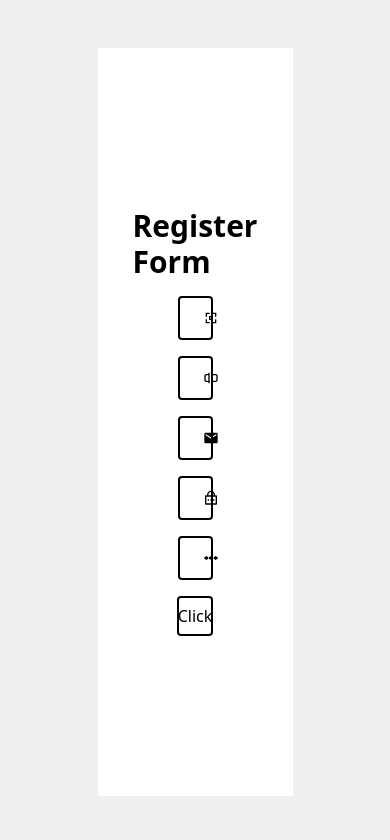
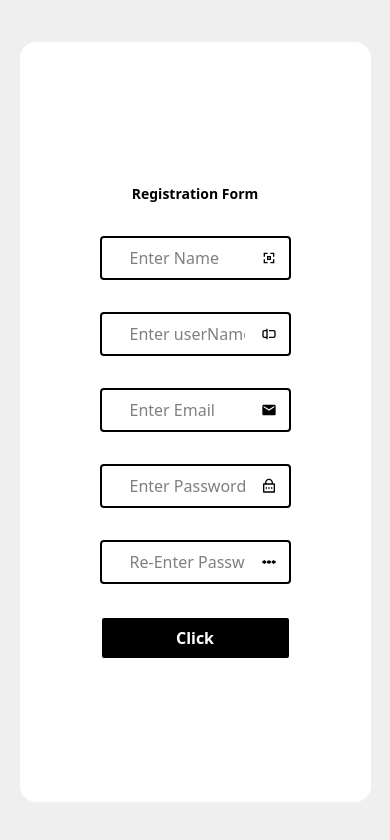
Before and after one commit to gundlamanjula/billFrontend, a React (Vite) app: page / in a window 390 px wide. Shown: the top 840 px of the page. Built offline with nearby package versions, Linux system fonts and the light colour scheme.

Commit message:
Builded Responsive ui

```diff
--- a/src/Components/user/Register.jsx
+++ b/src/Components/user/Register.jsx
@@ -1,38 +1,52 @@
-import React from 'react'
+import React, { useState } from 'react'
 import { CgNametag } from "react-icons/cg";
 import { MdEmail } from "react-icons/md";
 import { CgRename } from "react-icons/cg";
 import { TbPassword } from "react-icons/tb";
 import { RiLockPasswordLine } from "react-icons/ri";
 const Register = () => {
+  let [FormData,setFormData]=useState({
+    name:"",
+    userName:"",
+    email:"",
+    password:""
+  })
+  let handleChange=(e)=>{
+  let {name,value}=e.target
+  setFormData((preVal)=>({...preVal,[name]:value}))
+  }
+  let handleSubmit=(e)=>{
+    e.preventDefault()
+    console.log(FormData)
+  }
   return (
-    <div className='bg-[#efefef] size-full flex justify-center items-center '>
-      <form action=" " className='w-1/2 bg-white flex justify-center items-center flex-col gap-4 px-[80px] py-40'>
-        <div className='font-bold text-3xl w-full flex justify-center items-center'>
-          <h1>Register Form</h1>
+    <div className='bg-[#efefef] size-full flex justify-center items-center'>
+      <form action=" " className='w-1/2 h-[90%] bg-white flex justify-center items-center flex-col gap-8 px-[80px] py-40 rounded-2xl max-sm:w-[90%]'onSubmit={handleSubmit}>
+        <div className='font-bold text-sm w-full flex justify-center items-center'>
+          <h1>Registration Form</h1>
           </div>
         <div className='border-2 w-full flex justify-center items-center px-3 rounded-sm'>
-       <input type="text" name="name" placeholder='Enter Name' className='w-full outline-none px-4 h-10'/>
+       <input type="text" name="name" placeholder='Enter Name' className='w-full outline-none px-4 h-10' onChange={handleChange}/>
        <span><CgNametag /></span>
        </div>
        <div className='border-2 w-full flex justify-center items-center px-3 rounded-sm'>
-       <input type="text" name="username" placeholder='Enter userName' className='w-full outline-none px-4 h-10'/>
+       <input type="text" name="userName" placeholder='Enter userName' className='w-full outline-none px-4 h-10' onChange={handleChange}/>
        <span><CgRename /></span>
        </div>
        <div className='border-2 w-full flex justify-center items-center px-3 rounded-sm'>
-       <input type="email" name="email" placeholder='Enter Email' className='w-full outline-none px-4 h-10'/>
+       <input type="email" name="email" placeholder='Enter Email' className='w-full outline-none px-4 h-10' onChange={handleChange}/>
        <span><MdEmail /></span>
        </div>
        <div className='border-2 w-full flex justify-center  items-center px-3 rounded-sm'>
-       <input type="password" name="password" placeholder='Enter Password' className='w-full outline-none px-4 h-10'/>
+       <input type="password" name="password" placeholder='Enter Password' className='w-full outline-none px-4 h-10' onChange={handleChange}/>
        <span><RiLockPasswordLine /></span>
        </div>
        <div className='border-2 w-full flex justify-center items-center px-3 rounded-sm'>
-       <input type="password" name="password" placeholder='Re-Enter Password' className='w-full outline-none px-4 h-10'/>
+       <input type="password" name="password" placeholder='Re-Enter Password' className='w-full outline-none px-4 h-10' onChange={handleChange}/>
        <span><TbPassword /></span>
        </div>
-       <div className='border-2 w-full flex justify-center items-center rounded-sm outline-none px-4 h-10'>
-        <button>Click</button>
+       <div className='font-bold border-2 w-full flex justify-center items-center outline-none  bg-black text-white rounded-sm '>
+        <button className='w-full outline-none px-4 h-10 '>Click</button>
        </div>
       </form>
     </div>
```
